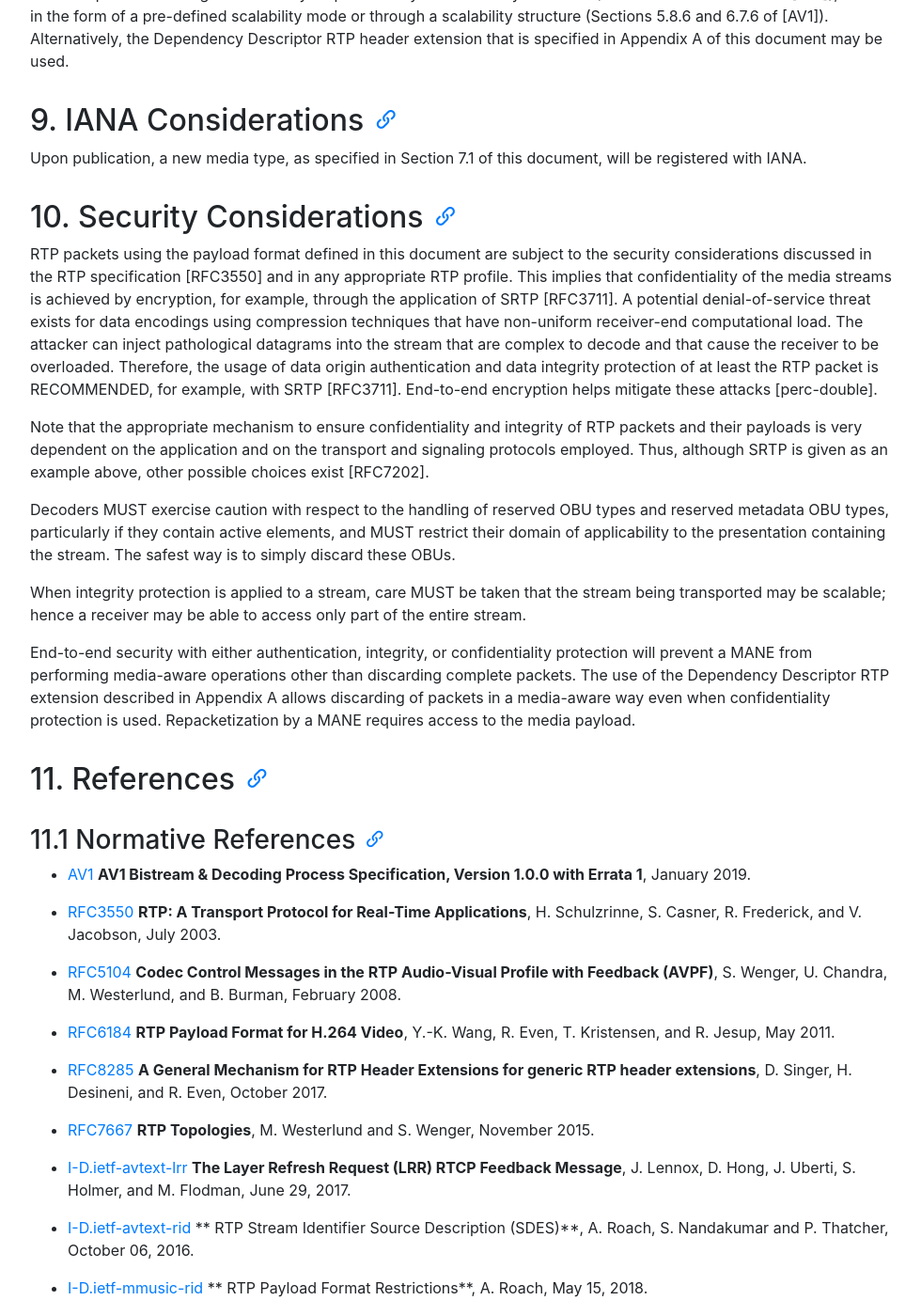
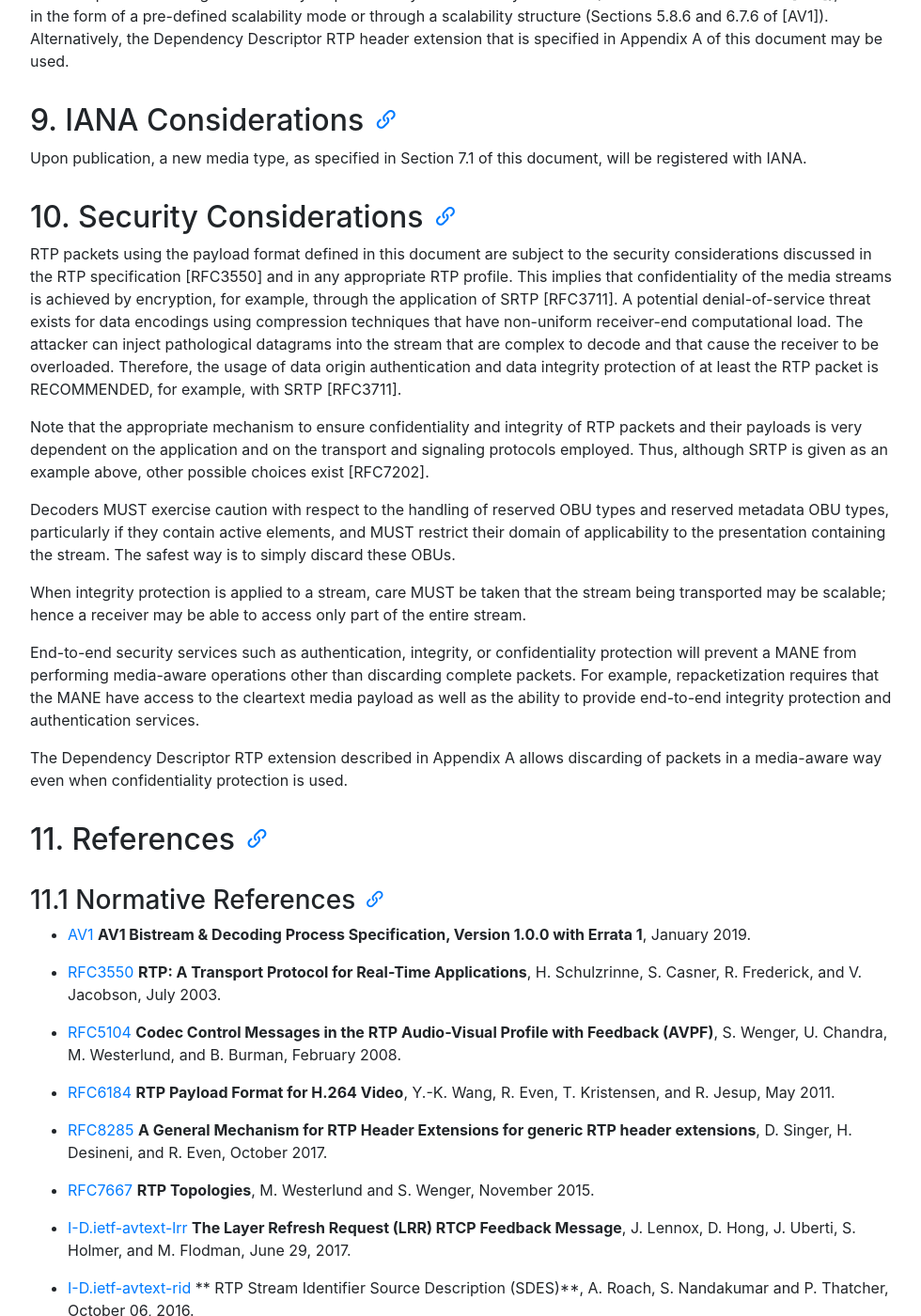
Before and after one commit to AOMediaCodec/av1-rtp-spec, a Jekyll site: the page built from index.md, in a window 1280 px wide and 1400 px high, scrolled down 14800 px. Shown: the whole window at 94% size, without its empty margins (53-1033 px from the left). Built offline with Jekyll 4.4.1, drawn with Linux system fonts in a browser that asks for light colours; nearby versions of some CDN libraries.

Commit message:
Clarification of end-to-end security implications
Fix for Issue https://github.com/AOMediaCodec/av1-rtp-spec/issues/85

Rebase of PR https://github.com/AOMediaCodec/av1-rtp-spec/pull/91

```diff
--- a/av1-rtp-spec.md
+++ b/av1-rtp-spec.md
@@ -526,7 +526,7 @@
 
 ## 10. Security Considerations
 
-RTP packets using the payload format defined in this document are subject to the security considerations discussed in the RTP specification [RFC3550] and in any appropriate RTP profile. This implies that confidentiality of the media streams is achieved by encryption, for example, through the application of SRTP [RFC3711]. A potential denial-of-service threat exists for data encodings using compression techniques that have non-uniform receiver-end computational load.  The attacker can inject pathological datagrams into the stream that are complex to decode and that cause the receiver to be overloaded. Therefore, the usage of data origin authentication and data integrity protection of at least the RTP packet is RECOMMENDED, for example, with SRTP [RFC3711]. End-to-end encryption helps mitigate these attacks [perc-double].
+RTP packets using the payload format defined in this document are subject to the security considerations discussed in the RTP specification [RFC3550] and in any appropriate RTP profile. This implies that confidentiality of the media streams is achieved by encryption, for example, through the application of SRTP [RFC3711]. A potential denial-of-service threat exists for data encodings using compression techniques that have non-uniform receiver-end computational load. The attacker can inject pathological datagrams into the stream that are complex to decode and that cause the receiver to be overloaded. Therefore, the usage of data origin authentication and data integrity protection of at least the RTP packet is RECOMMENDED, for example, with SRTP [RFC3711].
 
 Note that the appropriate mechanism to ensure confidentiality and integrity of RTP packets and their payloads is very dependent on the application and on the transport and signaling protocols employed. Thus, although SRTP is given as an example above, other possible choices exist [RFC7202].
 
@@ -534,7 +534,9 @@
 
 When integrity protection is applied to a stream, care MUST be taken that the stream being transported may be scalable; hence a receiver may be able to access only part of the entire stream.
 
-End-to-end security with either authentication, integrity, or confidentiality protection will prevent a MANE from performing media-aware operations other than discarding complete packets. The use of the Dependency Descriptor RTP extension described in Appendix A allows discarding of packets in a media-aware way even when confidentiality protection is used. Repacketization by a MANE requires access to the media payload.
+End-to-end security services such as authentication, integrity, or confidentiality protection will prevent a MANE from performing media-aware operations other than discarding complete packets. For example, repacketization requires that the MANE have access to the cleartext media payload as well as the ability to provide end-to-end integrity protection and authentication services.
+
+The Dependency Descriptor RTP extension described in Appendix A allows discarding of packets in a media-aware way even when confidentiality protection is used.
 
 
 ## 11. References
```
